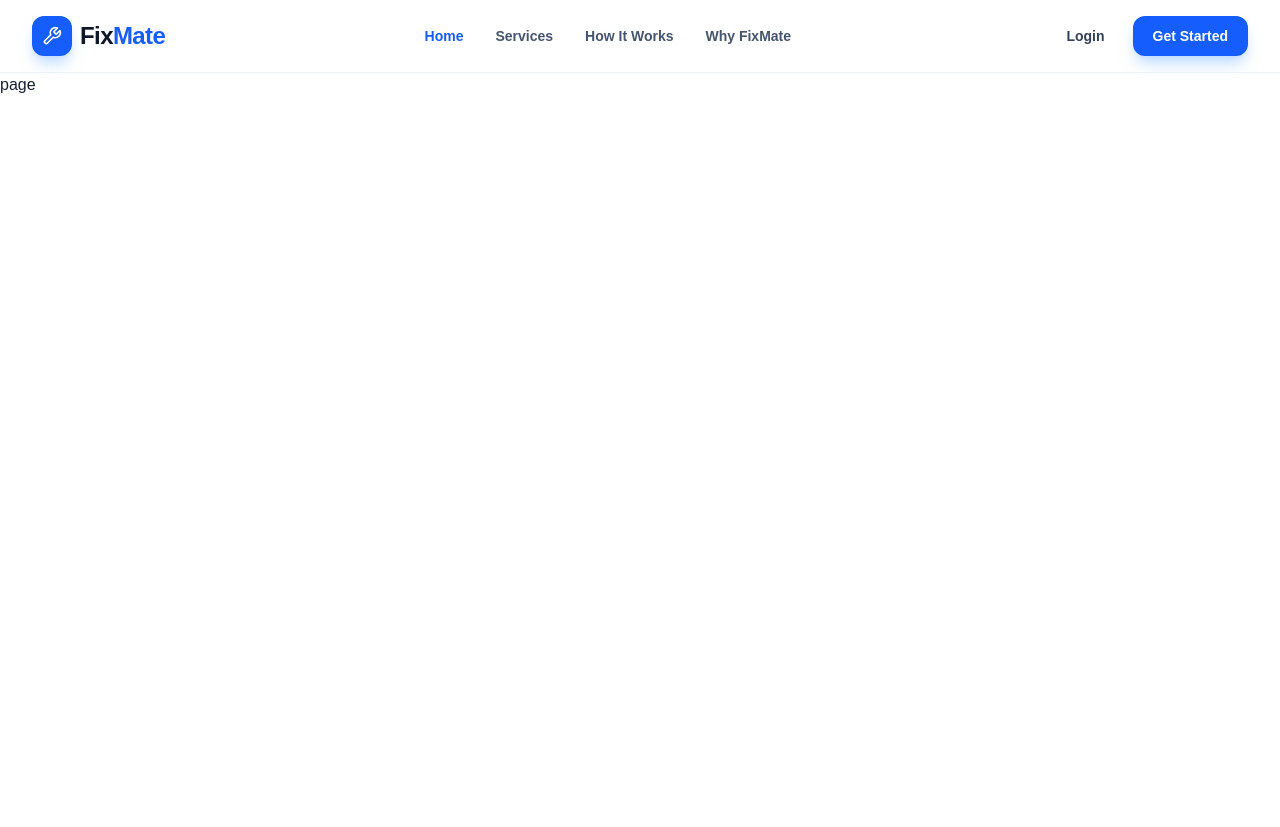
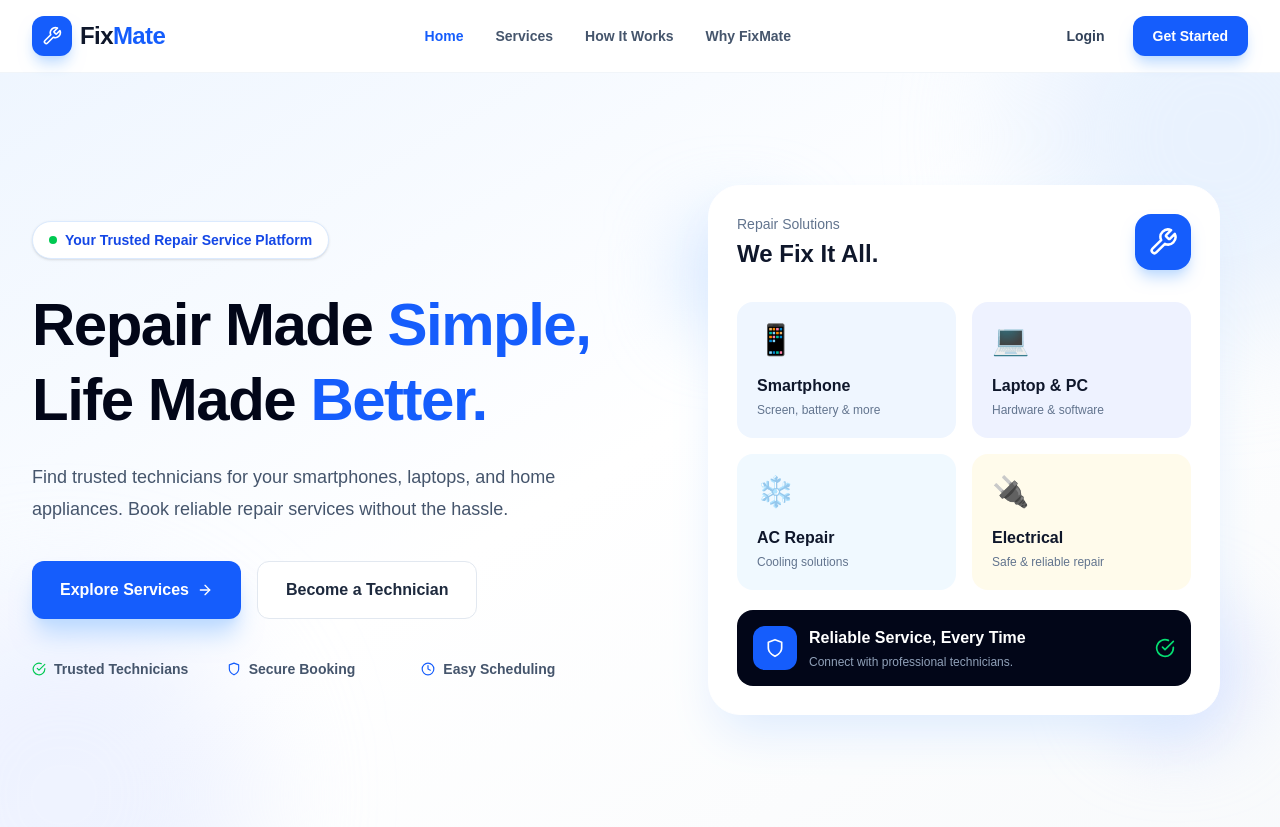
Before and after one commit to shuvo-220/FixMate---frontend, a Next.js app: page / in a window 1280 px wide. Before the commit the page ends 800 px from the top, so only its background shows below. Built offline with nearby package versions, Linux system fonts and the light colour scheme.

Commit message:
hero section complete

```diff
--- /dev/null
+++ b/src/app/components/Hero.jsx
@@ -0,0 +1,159 @@
+import Link from "next/link";
+import {
+  FiArrowRight,
+  FiCheckCircle,
+  FiShield,
+  FiClock,
+  FiTool,
+} from "react-icons/fi";
+
+export default function Hero() {
+  return (
+    <section className="relative overflow-hidden bg-gradient-to-br from-blue-50 via-white to-slate-50">
+      {/* Background Decoration */}
+      <div className="absolute -right-32 -top-32 h-96 w-96 rounded-full bg-blue-100/60 blur-3xl" />
+      <div className="absolute -bottom-40 -left-32 h-96 w-96 rounded-full bg-indigo-100/50 blur-3xl" />
+
+      <div className="relative mx-auto grid max-w-7xl items-center gap-14 px-5 py-20 md:py-28 lg:grid-cols-2 lg:gap-20 lg:px-8">
+
+        {/* Left Content */}
+        <div>
+          <div className="mb-7 inline-flex items-center gap-2 rounded-full border border-blue-100 bg-white px-4 py-2 text-sm font-semibold text-blue-700 shadow-sm">
+            <span className="h-2 w-2 rounded-full bg-green-500" />
+            Your Trusted Repair Service Platform
+          </div>
+
+          <h1 className="max-w-2xl text-4xl font-extrabold leading-tight tracking-tight text-slate-950 sm:text-5xl lg:text-6xl">
+            Repair Made
+            <span className="text-blue-600"> Simple, </span>
+            Life Made
+            <span className="text-blue-600"> Better.</span>
+          </h1>
+
+          <p className="mt-6 max-w-xl text-base leading-8 text-slate-600 sm:text-lg">
+            Find trusted technicians for your smartphones, laptops, and home
+            appliances. Book reliable repair services without the hassle.
+          </p>
+
+          {/* CTA Buttons */}
+          <div className="mt-9 flex flex-col gap-4 sm:flex-row">
+            <Link
+              href="/services"
+              className="inline-flex items-center justify-center gap-2 rounded-xl bg-blue-600 px-7 py-4 font-bold text-white shadow-xl shadow-blue-200 transition hover:-translate-y-1 hover:bg-blue-700"
+            >
+              Explore Services
+              <FiArrowRight />
+            </Link>
+
+            <Link
+              href="/register"
+              className="inline-flex items-center justify-center rounded-xl border border-slate-200 bg-white px-7 py-4 font-bold text-slate-800 transition hover:border-blue-300 hover:bg-blue-50"
+            >
+              Become a Technician
+            </Link>
+          </div>
+
+          {/* Trust Points */}
+          <div className="mt-10 grid grid-cols-1 gap-4 text-sm font-semibold text-slate-600 sm:grid-cols-3">
+            <div className="flex items-center gap-2">
+              <FiCheckCircle className="shrink-0 text-green-500" />
+              Trusted Technicians
+            </div>
+
+            <div className="flex items-center gap-2">
+              <FiShield className="shrink-0 text-blue-600" />
+              Secure Booking
+            </div>
+
+            <div className="flex items-center gap-2">
+              <FiClock className="shrink-0 text-blue-600" />
+              Easy Scheduling
+            </div>
+          </div>
+        </div>
+
+        {/* Right Visual */}
+        <div className="relative mx-auto w-full max-w-lg">
+          <div className="absolute -left-5 top-10 h-24 w-24 rounded-3xl bg-blue-200/70 blur-2xl" />
+          <div className="absolute -bottom-5 -right-5 h-32 w-32 rounded-full bg-indigo-200/70 blur-2xl" />
+
+          <div className="relative rounded-[2rem] border border-white bg-white p-5 shadow-2xl shadow-blue-100 sm:p-7">
+            <div className="flex items-center justify-between">
+              <div>
+                <p className="text-sm font-medium text-slate-500">
+                  Repair Solutions
+                </p>
+                <h2 className="mt-1 text-2xl font-extrabold text-slate-900">
+                  We Fix It All.
+                </h2>
+              </div>
+
+              <div className="flex h-14 w-14 items-center justify-center rounded-2xl bg-blue-600 text-3xl text-white shadow-lg shadow-blue-200">
+                <FiTool />
+              </div>
+            </div>
+
+            {/* Service Cards */}
+            <div className="mt-8 grid grid-cols-2 gap-4">
+              <div className="rounded-2xl bg-blue-50 p-5">
+                <div className="text-3xl">📱</div>
+                <h3 className="mt-4 font-bold text-slate-900">
+                  Smartphone
+                </h3>
+                <p className="mt-1 text-xs text-slate-500">
+                  Screen, battery & more
+                </p>
+              </div>
+
+              <div className="rounded-2xl bg-indigo-50 p-5">
+                <div className="text-3xl">💻</div>
+                <h3 className="mt-4 font-bold text-slate-900">
+                  Laptop & PC
+                </h3>
+                <p className="mt-1 text-xs text-slate-500">
+                  Hardware & software
+                </p>
+              </div>
+
+              <div className="rounded-2xl bg-sky-50 p-5">
+                <div className="text-3xl">❄️</div>
+                <h3 className="mt-4 font-bold text-slate-900">
+                  AC Repair
+                </h3>
+                <p className="mt-1 text-xs text-slate-500">
+                  Cooling solutions
+                </p>
+              </div>
+
+              <div className="rounded-2xl bg-amber-50 p-5">
+                <div className="text-3xl">🔌</div>
+                <h3 className="mt-4 font-bold text-slate-900">
+                  Electrical
+                </h3>
+                <p className="mt-1 text-xs text-slate-500">
+                  Safe & reliable repair
+                </p>
+              </div>
+            </div>
+
+            {/* Bottom Info */}
+            <div className="mt-5 flex items-center gap-3 rounded-2xl bg-slate-950 p-4 text-white">
+              <div className="flex h-11 w-11 shrink-0 items-center justify-center rounded-xl bg-blue-600 text-xl">
+                <FiShield />
+              </div>
+
+              <div>
+                <p className="font-bold">Reliable Service, Every Time</p>
+                <p className="mt-1 text-xs text-slate-400">
+                  Connect with professional technicians.
+                </p>
+              </div>
+
+              <FiCheckCircle className="ml-auto shrink-0 text-xl text-green-400" />
+            </div>
+          </div>
+        </div>
+      </div>
+    </section>
+  );
+}
--- a/src/app/page.js
+++ b/src/app/page.js
@@ -1,8 +1,11 @@
 import React from 'react'
+import Hero from './components/Hero'
 
 const page = () => {
   return (
-    <div>page</div>
+    <div>
+      <Hero />
+    </div>
   )
 }
 
```
